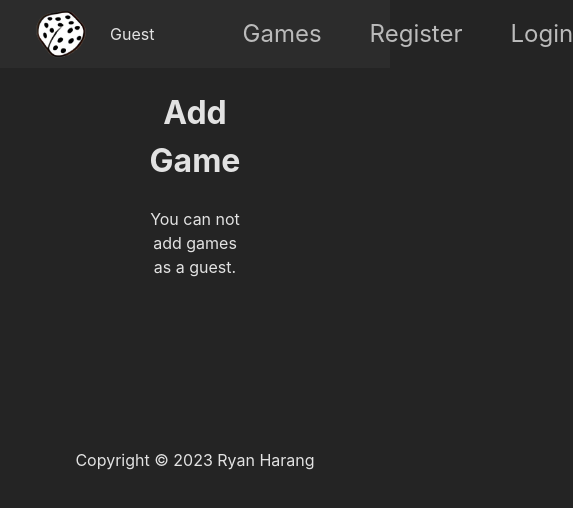
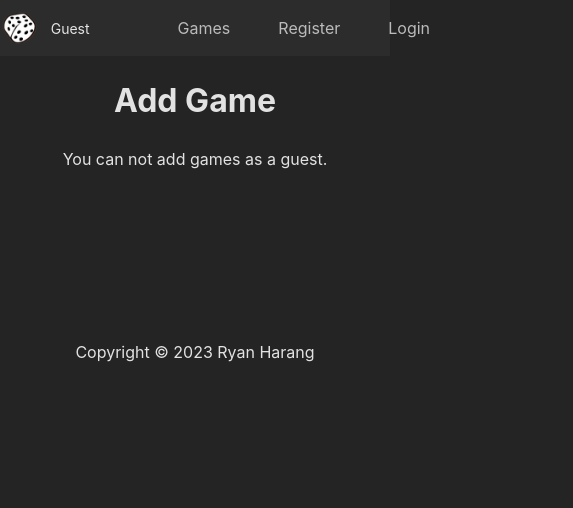
Before and after one commit to RyanHarang/game-rating, a React (Vite) app in the folder frontend/: page /add in a window 390 px wide. Shown: the top 508 px of the page, 573 px wide, since content can reach past the window. Built offline with nearby package versions, Linux system fonts and the light colour scheme.

Commit message:
Mobile css

```diff
--- a/frontend/src/components/Header.jsx
+++ b/frontend/src/components/Header.jsx
@@ -9,6 +9,7 @@ export default function Header() {
     <nav className="nav-bar">
       <img className="logo" src={Logo} alt="dice-logo" />
       {isGuest ? <p className="user">Guest</p> : <p className="user">{user}</p>}
+      {/* <div className="menu-icon">&#9776;</div> */}
       <ul>
         <li>
           <Link to="/list" className="nav-link">
@@ -18,14 +19,14 @@ export default function Header() {
         {!isGuest && (
           <li>
             <Link to="/add" className="nav-link">
-              Add Games
+              Add
             </Link>
           </li>
         )}
         {!isGuest && (
           <li>
             <Link to="/rating" className="nav-link">
-              Rate Games
+              Rate
             </Link>
           </li>
         )}
--- a/frontend/src/css/App.css
+++ b/frontend/src/css/App.css
@@ -65,3 +65,37 @@ body {
 .success {
   color: #5dd68b;
 }
+
+@media only screen and (max-width: 767px) {
+  .nav-bar {
+    padding: 0;
+  }
+
+  /* .nav-bar ul {
+    flex-wrap: wrap;
+  }
+
+  .nav-bar ul li {
+    padding-left: 1rem;
+    white-space: nowrap;
+}*/
+
+  .nav-link {
+    font-size: 1rem;
+  }
+
+  .logo {
+    height: 2rem;
+  }
+
+  .user {
+    margin: auto auto auto 12px;
+    white-space: nowrap;
+    text-overflow: ellipsis;
+    font-size: 14px;
+  }
+
+  .loading {
+    font-size: 24px;
+  }
+}
--- a/frontend/src/css/Forms.css
+++ b/frontend/src/css/Forms.css
@@ -85,3 +85,9 @@ input[type="range"] {
     border-radius: 2px;
     background-color: #bbb;
 }
+
+@media only screen and (max-width: 767px) {
+    .form-container {
+        max-width: 350px;
+    }
+}
--- a/frontend/src/css/GameCard.css
+++ b/frontend/src/css/GameCard.css
@@ -2,7 +2,6 @@
     display: flex;
     flex-wrap: wrap;
     justify-content: space-between;
-
 }
 
 .card-container {
@@ -50,3 +49,18 @@
     object-fit: cover;
     border-radius: 3px;
 }
+
+@media only screen and (max-width: 767px) {
+    .card-container {
+        margin: 4px;
+        width: 30%;
+    }
+
+    .title {
+        font-size: 16px;
+    }
+
+    .game-image {
+        height: 125px;
+    }
+}
--- a/frontend/src/css/GameDetails.css
+++ b/frontend/src/css/GameDetails.css
@@ -34,3 +34,24 @@
 .rating-list li {
     margin: 5px 0;
 }
+
+@media only screen and (max-width: 767px) {
+    .back-link {
+        font-size: 35px;
+        top: 60px;
+        left: 20px;
+    }
+
+    .details-title {
+        font-size: 28px;
+    }
+
+    .details-image {
+        width: 60vw;
+        height: 20vh;
+    }
+
+    .rating-list li {
+        font-size: 18px;
+    }
+}
--- a/frontend/src/pages/Rating.jsx
+++ b/frontend/src/pages/Rating.jsx
@@ -80,7 +80,7 @@ export default function Rating() {
   return (
     <>
       <div className="form-container">
-        <h1 className="form-title">Rating</h1>
+        <h1 className="form-title">Rate Game</h1>
         {isGuest || !isAuthenticated ? (
           <p>You cannot submit ratings as a guest.</p>
         ) : (
```
